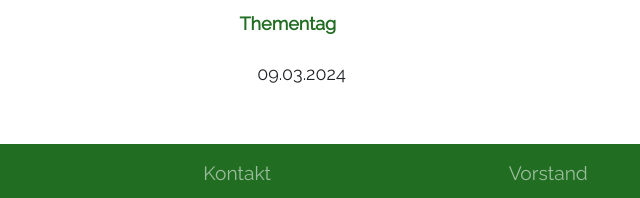
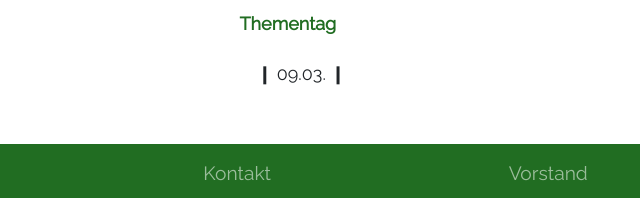
Before and after one commit to Sabi89129/hospiz, a plain HTML site: page aktuelles.html in a window 1280 px wide. Shown: the part 1035-1233 px from the top of the page, 112-752 px from the left. Drawn offline with nearby package versions, Linux system fonts and the light colour scheme.

Commit message:
Termine2

```diff
--- a/aktuelles.html
+++ b/aktuelles.html
@@ -122,7 +122,8 @@
             </p>
 
             <h4>Thementag</h4>
-            <p class="text"> 09.03.2024
+            <p class="text">   &#10073;
+                09.03. &#10073;
             </p>
 <!--
             <h4>Gottesdienst Ewigkeitssonntag Peterskirche</h4>
```
